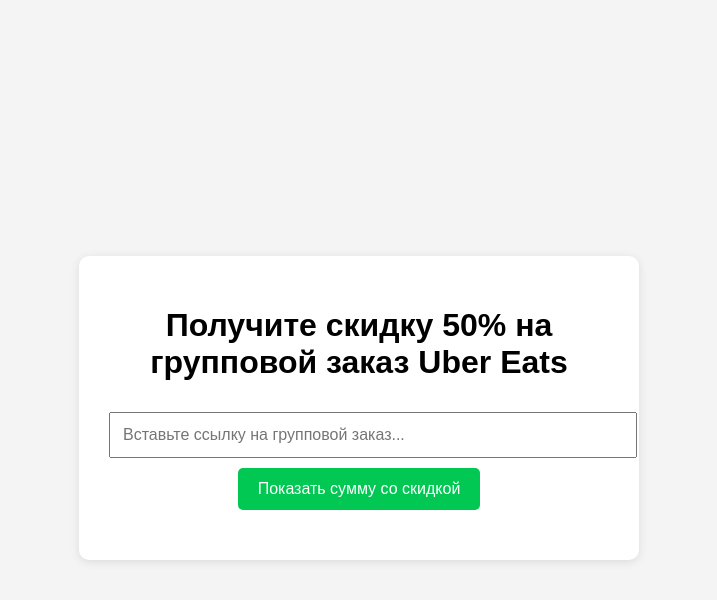
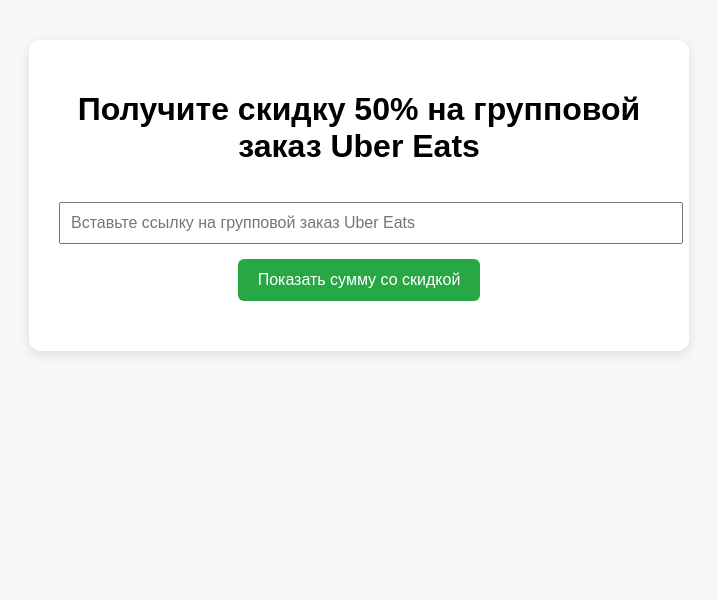
Before and after one commit to koteyka3445/ubereats-demo, a plain HTML site: page index.html in a window 1280 px wide. Shown: the whole page, without its empty margins (281-998 px from the left). Drawn offline with Linux system fonts and the light colour scheme.

Commit message:
Add files via upload

```diff
--- a/index.html
+++ b/index.html
@@ -1,18 +1,19 @@
+
 <!DOCTYPE html>
 <html lang="ru">
 <head>
-  <meta charset="UTF-8" />
-  <meta name="viewport" content="width=device-width, initial-scale=1.0"/>
-  <title>UberEats Demo</title>
-  <link rel="stylesheet" href="style.css" />
+    <meta charset="UTF-8">
+    <meta name="viewport" content="width=device-width, initial-scale=1.0">
+    <title>Uber Eats Скидка</title>
+    <link rel="stylesheet" href="style.css">
 </head>
 <body>
-  <div class="container">
-    <h1>Получите скидку 50% на групповой заказ Uber Eats</h1>
-    <input type="text" id="linkInput" placeholder="Вставьте ссылку на групповой заказ..." />
-    <button onclick="handleSubmit()">Показать сумму со скидкой</button>
-    <div id="result"></div>
-  </div>
-  <script src="script.js"></script>
+    <div class="container">
+        <h1>Получите скидку 50% на групповой заказ Uber Eats</h1>
+        <input type="text" id="linkInput" placeholder="Вставьте ссылку на групповой заказ Uber Eats">
+        <button onclick="handleSubmit()">Показать сумму со скидкой</button>
+        <div id="result" class="result"></div>
+    </div>
+    <script src="script.js"></script>
 </body>
 </html>
--- a/style.css
+++ b/style.css
@@ -1,37 +1,36 @@
+
 body {
-  font-family: sans-serif;
-  background: #f4f4f4;
-  display: flex;
-  justify-content: center;
-  align-items: center;
-  height: 100vh;
+    font-family: Arial, sans-serif;
+    background: #f7f7f7;
+    margin: 0;
+    padding: 0;
 }
 .container {
+    max-width: 600px;
+    margin: 40px auto;
     background: white;
     padding: 30px;
-  border-radius: 10px;
-  box-shadow: 0 2px 10px rgba(0,0,0,0.1);
-  width: 90%;
-  max-width: 500px;
+    border-radius: 12px;
+    box-shadow: 0 4px 12px rgba(0,0,0,0.1);
     text-align: center;
 }
 input {
     width: 100%;
-  padding: 12px;
-  margin-top: 10px;
-  margin-bottom: 10px;
+    padding: 10px;
+    margin: 15px 0;
     font-size: 16px;
 }
 button {
+    background: #28a745;
+    color: white;
+    border: none;
     padding: 12px 20px;
     font-size: 16px;
-  background: #00c853;
-  color: white;
-  border: none;
-  border-radius: 5px;
     cursor: pointer;
+    border-radius: 6px;
 }
-#result {
+.result {
     margin-top: 20px;
     font-size: 18px;
+    text-align: left;
 }
```
Also changed, not shown: 1 other file. Lines whose indentation alone changed are shown as unchanged.
